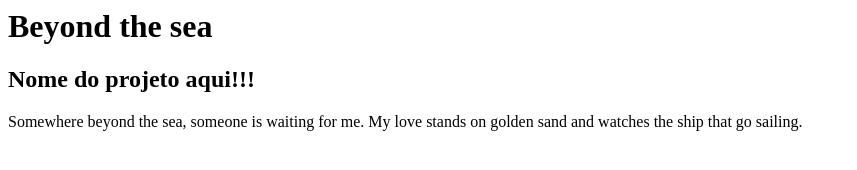
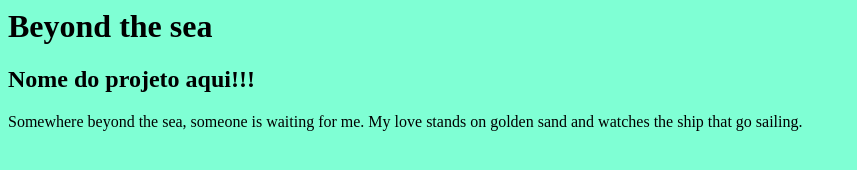
Before and after one commit to Fmoraesb/PrimeiroProjeto, a plain HTML site: page index.html in a window 1280 px wide. Shown: the whole page, without its empty margins (0-857 px from the left). Drawn offline with Linux system fonts and the light colour scheme.

Commit message:
início do design

```diff
--- a/estilos/estilos.css
+++ b/estilos/estilos.css
@@ -0,0 +1,4 @@
+body {
+background-color: aquamarine;
+
+}
--- a/index.html
+++ b/index.html
@@ -1,6 +1,6 @@
 <html>
     <head>
-
+<link rel="stylesheet" href="estilos/estilos.css">
     </head>
     <body>
         <h1>Beyond the sea</h1>
```
